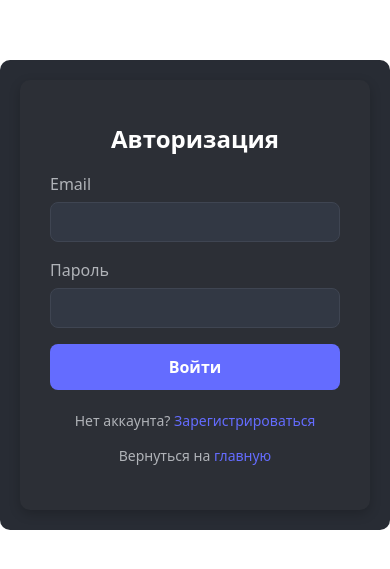
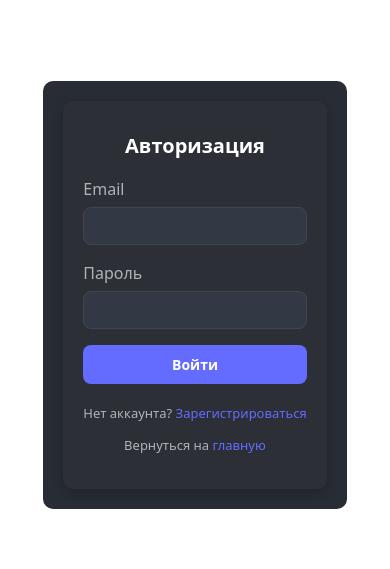
Before and after one commit to N01ZY-D/code-battle, a React (Vite) app in the folder frontend/: page /login in a window 390 px wide. Shown: the part 127-696 px from the top of the page. Built offline with nearby package versions, Linux system fonts and the light colour scheme; no server answers.

Commit message:
loginPage adaptive

```diff
--- a/frontend/src/styles/loginPage.css
+++ b/frontend/src/styles/loginPage.css
@@ -3,13 +3,15 @@
   justify-content: center;
   align-items: center;
   background-color: #282c34;
-  padding: 20px;
+  padding: 20px 20px;
   border-radius: 10px;
+  box-sizing: border-box;
+  margin: 40px 0;
 }
 
 .login-box {
-  width: 350px;
-  max-width: 100%;
+  width: 100%;
+  max-width: 350px;
   background-color: #2c2f36;
   padding: 30px;
   border-radius: 10px;
@@ -91,3 +93,27 @@
 .login-links a:hover {
   text-decoration: underline;
 }
+
+/* 🔽 Адаптация для мобильных устройств */
+@media (max-width: 480px) {
+  .login-box {
+    padding: 20px;
+  }
+
+  .login-title {
+    font-size: 20px;
+  }
+
+  .login-group input {
+    font-size: 14px;
+  }
+
+  .login-button {
+    font-size: 14px;
+    padding: 10px;
+  }
+
+  .login-links {
+    font-size: 13px;
+  }
+}
```
